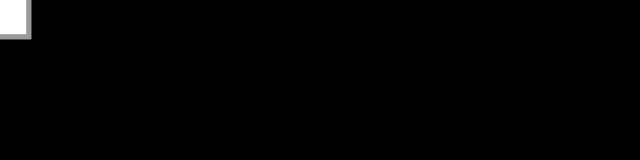
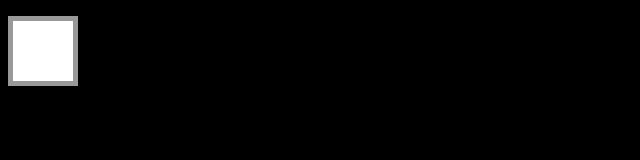
Before and after one commit to Z4ckStudios/Name, a plain HTML site: page index.html in a window 1280 px wide. Shown: the whole page, without its empty margins (0-640 px from the left). Drawn offline with Linux system fonts and the light colour scheme.

Commit message:
New Update
Delete this repository later

```diff
--- a/index.css
+++ b/index.css
@@ -8,9 +8,9 @@ body {
 #ColorButton {
   top: 50%;
   left: 50%;
-  transform: translate(-50%, -50%);
-  width: 2vw;
-  height: 2vw;
+  transform: translate("-50%, -50%");
+  width: 50px;
+  height: 50px;
   background: #FFFFFF;
   border: 5px solid #999999;
   padding: 5px;
```
